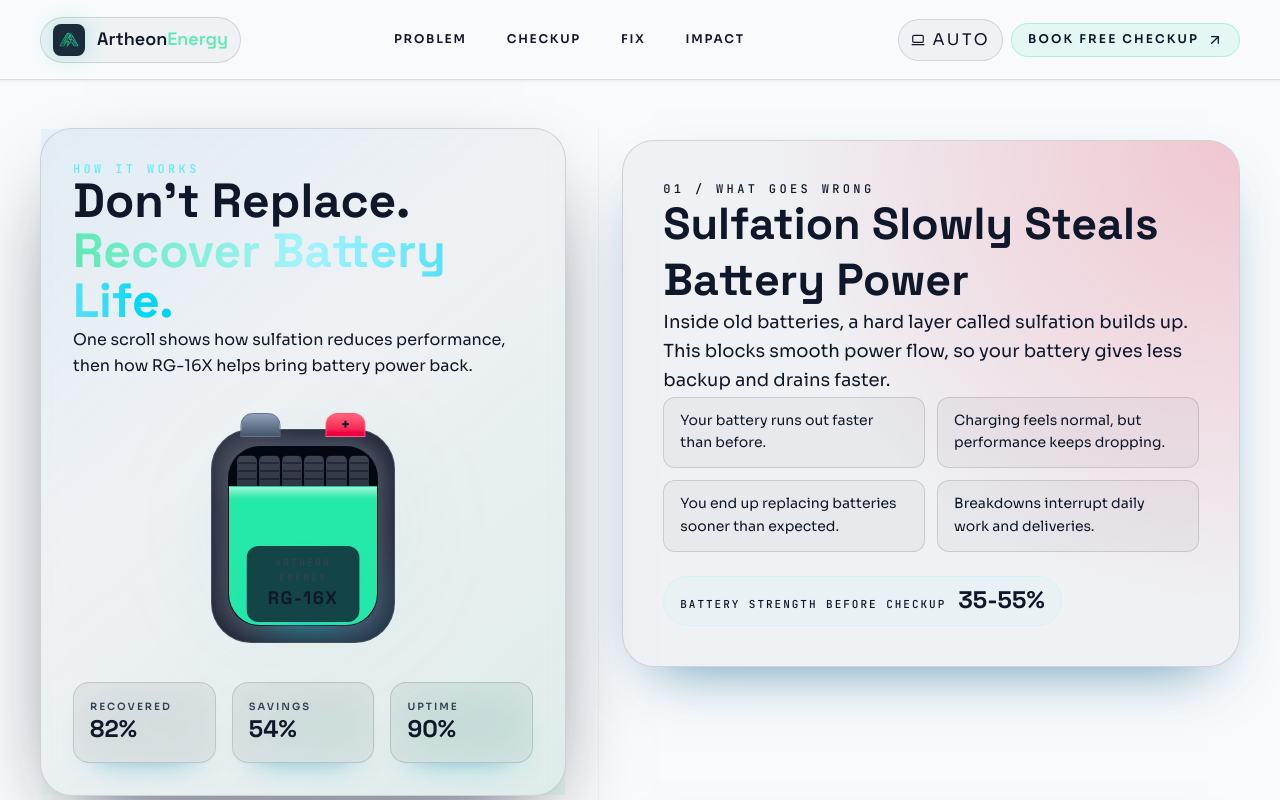
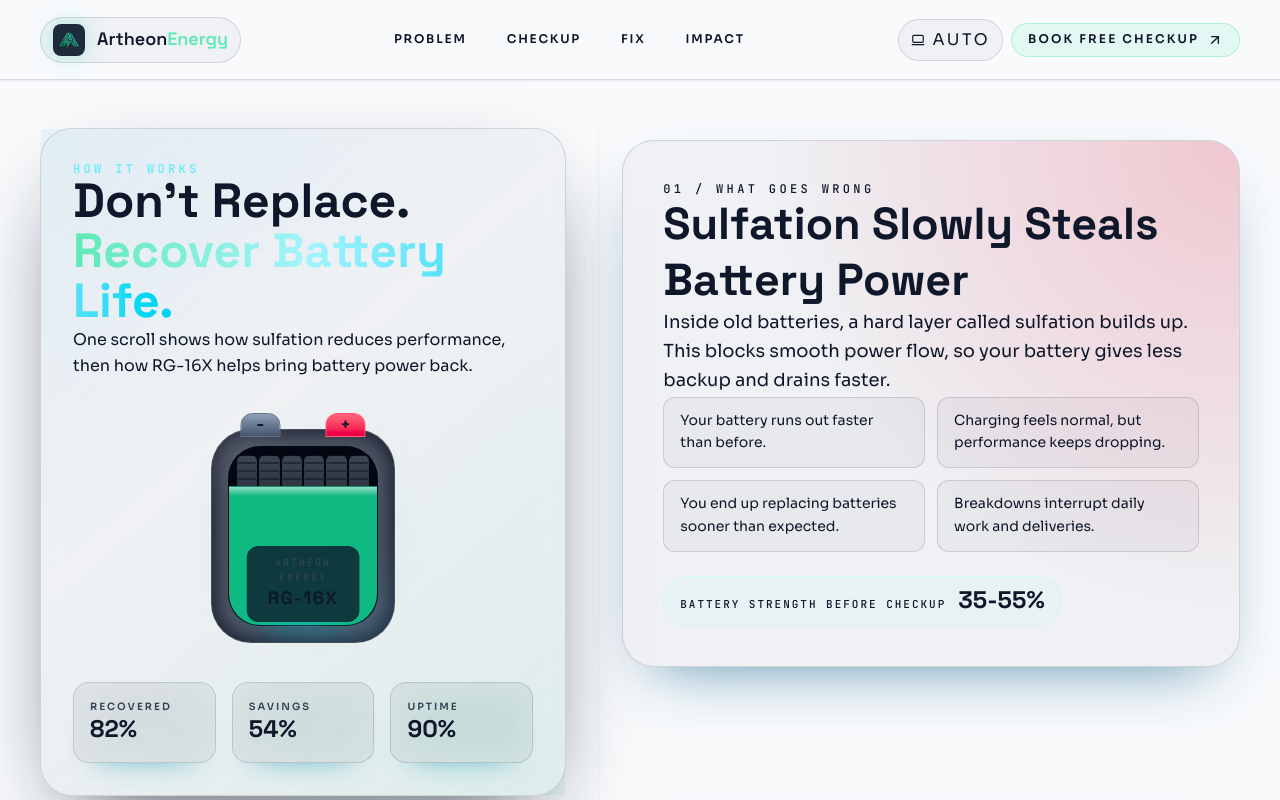
Before and after one commit to gingerbotcodes/artheonenergy, a React (Vite) app: page / in a window 1280 px wide. Shown: the top 800 px of the page. Built offline with nearby package versions, Linux system fonts and the light colour scheme.

Commit message:
Boost battery animation smoothness and add minus terminal

```diff
--- a/src/components/BatteryGraphic.tsx
+++ b/src/components/BatteryGraphic.tsx
@@ -1,108 +1,61 @@
-import {
-  motion,
-  type MotionValue,
-  useMotionTemplate,
-  useSpring,
-  useTransform,
-} from 'framer-motion';
+import { motion, type MotionValue, useSpring, useTransform } from 'framer-motion';
 
 interface BatteryGraphicProps {
   scrollProgress: MotionValue<number>;
   compact?: boolean;
 }
 
-type ParticleSpec = {
-  id: string;
-  left: number;
-  top: number;
-  drift: number;
-  travel: number;
-  duration: number;
-  delay: number;
-};
-
 const PLATE_COUNT = 6;
-
-const PARTICLE_SPECS: ParticleSpec[] = Array.from({ length: 8 }, (_, index) => {
-  const left = 12 + ((index * 37) % 74);
-  const top = 42 + ((index * 19) % 35);
-  const drift = (index % 2 === 0 ? 1 : -1) * (14 + (index % 5) * 8);
-  const travel = 34 + (index % 4) * 14;
-  const duration = 2.3 + (index % 4) * 0.4;
-  const delay = (index % 6) * 0.22;
-
-  return {
-    id: `particle-${index}`,
-    left,
-    top,
-    drift,
-    travel,
-    duration,
-    delay,
-  };
-});
 
 export const BatteryGraphic = ({
   scrollProgress,
   compact = false,
 }: BatteryGraphicProps) => {
   const smoothProgress = useSpring(scrollProgress, {
-    stiffness: 80,
-    damping: 24,
-    mass: 0.4,
+    stiffness: 90,
+    damping: 28,
+    mass: 0.32,
     restDelta: 0.001,
   });
 
-  const fluidLevel = useTransform(
+  const fluidScaleY = useTransform(
     smoothProgress,
     [0, 0.2, 0.42, 0.6, 0.78, 1],
-    ['78%', '20%', '16%', '48%', '58%', '96%'],
+    [0.78, 0.2, 0.16, 0.48, 0.58, 0.96],
   );
 
-  const fluidHue = useTransform(
+  const fluidColor = useTransform(
     smoothProgress,
     [0, 0.25, 0.5, 0.7, 1],
-    [160, 4, 42, 168, 154],
+    ['#10b981', '#ef4444', '#eab308', '#14b8a6', '#10b981'],
   );
-
-  const fluidColor = useMotionTemplate`hsl(${fluidHue} 82% 53%)`;
 
   const crystalOpacity = useTransform(
     smoothProgress,
     [0, 0.2, 0.3, 0.52, 0.65, 1],
-    [0, 0, 0.9, 0.95, 0.12, 0],
+    [0, 0, 0.86, 0.86, 0.08, 0],
   );
 
   const pulseOpacity = useTransform(
     smoothProgress,
     [0, 0.48, 0.62, 0.84, 1],
-    [0, 0, 1, 0.7, 0],
+    [0, 0, 1, 0.62, 0],
   );
 
-  const sparkleOpacity = useTransform(smoothProgress, [0, 0.72, 0.88, 1], [0, 0, 0.55, 1]);
-
-  const jitterX = useTransform(
+  const shakeX = useTransform(
     smoothProgress,
-    [0, 0.52, 0.57, 0.62, 0.67, 0.72, 1],
-    [0, 0, -1.1, 1.1, -1.1, 0.7, 0],
-  );
-
-  const jitterY = useTransform(
-    smoothProgress,
-    [0, 0.52, 0.57, 0.62, 0.67, 0.72, 1],
-    [0, 0, 0.6, -0.6, 0.6, -0.6, 0],
+    [0, 0.54, 0.58, 0.64, 0.7, 1],
+    [0, 0, -0.8, 0.8, 0, 0],
   );
 
   const haloOpacity = useTransform(
     smoothProgress,
     [0, 0.28, 0.6, 1],
-    [0.28, 0.36, 0.5, 0.42],
+    [0.22, 0.3, 0.42, 0.36],
   );
 
-  const badgeScale = useTransform(smoothProgress, [0, 0.86, 0.96, 1], [0, 0, 1.12, 1]);
-  const badgeRotate = useTransform(smoothProgress, [0, 0.86, 0.96, 1], [-92, -92, 16, 10]);
-
-  const particleSpecs = compact ? PARTICLE_SPECS.slice(0, 3) : PARTICLE_SPECS.slice(0, 6);
+  const badgeScale = useTransform(smoothProgress, [0, 0.86, 0.96, 1], [0, 0, 1.1, 1]);
+  const badgeRotate = useTransform(smoothProgress, [0, 0.86, 0.96, 1], [-92, -92, 14, 10]);
 
   const frameWidthClass = compact
     ? 'max-w-[148px] sm:max-w-[168px]'
@@ -120,25 +73,27 @@
 
   return (
     <motion.div
-      style={{ x: jitterX, y: jitterY }}
-      className={`relative mx-auto aspect-[4/5] w-full will-change-transform ${frameWidthClass}`}
+      style={{ x: shakeX }}
+      className={`relative mx-auto aspect-[4/5] w-full transform-gpu will-change-transform ${frameWidthClass}`}
     >
       <motion.div
         style={{ opacity: haloOpacity }}
-        className="absolute -inset-5 rounded-[2.8rem] bg-[radial-gradient(circle,rgba(34,211,238,0.45),rgba(16,185,129,0.2)_44%,transparent_72%)] blur-3xl"
+        className="absolute -inset-4 rounded-[2.8rem] bg-[radial-gradient(circle,rgba(34,211,238,0.45),rgba(16,185,129,0.18)_46%,transparent_70%)] blur-xl"
       />
 
       <div
         className={`absolute left-1/2 top-0 z-20 flex -translate-x-1/2 justify-between ${terminalWidthClass}`}
       >
-        <div className={`${terminalSlotClass} rounded-t-xl border border-slate-500 bg-gradient-to-b from-slate-400 to-slate-600`} />
+        <div className={`relative ${terminalSlotClass} rounded-t-xl border border-slate-500 bg-gradient-to-b from-slate-400 to-slate-600`}>
+          <span className="absolute inset-0 grid place-items-center text-sm font-bold text-slate-900">-</span>
+        </div>
         <div className={`relative ${terminalSlotClass} rounded-t-xl border border-rose-400/80 bg-gradient-to-b from-rose-400 to-rose-600`}>
           <span className="absolute inset-0 grid place-items-center text-sm font-bold text-white">+</span>
         </div>
       </div>
 
       <div
-        className={`absolute inset-x-0 bottom-0 ${shellTopClass} overflow-hidden border border-white/15 bg-slate-900/70 shadow-[inset_0_0_35px_rgba(2,6,23,0.95)] ${shellPaddingClass} ${shellRoundClass}`}
+        className={`absolute inset-x-0 bottom-0 ${shellTopClass} overflow-hidden border border-white/15 bg-slate-900/70 shadow-[inset_0_0_24px_rgba(2,6,23,0.92)] ${shellPaddingClass} ${shellRoundClass}`}
       >
         <div className="absolute inset-0 bg-[linear-gradient(140deg,rgba(255,255,255,0.08),transparent_22%,transparent_68%,rgba(56,189,248,0.12))]" />
 
@@ -150,30 +105,28 @@
                 className="relative overflow-hidden rounded-md border border-white/10 bg-gradient-to-b from-slate-300/30 via-slate-600/35 to-slate-900/60"
               >
                 <div className="absolute inset-0 bg-[linear-gradient(transparent_74%,rgba(2,6,23,0.4)_74%)] [background-size:100%_8px]" />
-                <motion.div
-                  style={{ opacity: crystalOpacity }}
-                  className="absolute inset-0 bg-[radial-gradient(circle_at_30%_24%,rgba(251,191,36,0.45),transparent_34%),radial-gradient(circle_at_72%_72%,rgba(254,242,153,0.4),transparent_34%)] mix-blend-hard-light"
-                />
-                <motion.div
-                  style={{ opacity: pulseOpacity }}
-                  className="absolute inset-0 bg-[linear-gradient(to_top,rgba(6,182,212,0),rgba(34,211,238,0.55),rgba(6,182,212,0))]"
-                />
               </div>
             ))}
           </div>
 
           <motion.div
-            style={{ height: fluidLevel, background: fluidColor }}
-            className="absolute inset-x-0 bottom-0 overflow-hidden border-t border-white/20"
+            style={{ opacity: crystalOpacity }}
+            className="pointer-events-none absolute inset-0 bg-[radial-gradient(circle_at_30%_24%,rgba(251,191,36,0.44),transparent_34%),radial-gradient(circle_at_72%_72%,rgba(254,242,153,0.35),transparent_34%)] mix-blend-hard-light"
+          />
+
+          <motion.div
+            style={{ opacity: pulseOpacity }}
+            className="pointer-events-none absolute inset-0 bg-[linear-gradient(to_top,rgba(6,182,212,0),rgba(34,211,238,0.44),rgba(6,182,212,0))]"
+          />
+
+          <motion.div
+            style={{ scaleY: fluidScaleY, backgroundColor: fluidColor, originY: 1 }}
+            className="absolute inset-x-0 bottom-0 h-full overflow-hidden border-t border-white/20 transform-gpu will-change-transform"
           >
             <div className="absolute inset-x-0 top-0 h-3 bg-gradient-to-b from-white/55 to-transparent" />
             <motion.div
               style={{ opacity: pulseOpacity }}
-              className="absolute inset-0 bg-[radial-gradient(circle_at_50%_80%,rgba(165,243,252,0.4),transparent_60%)]"
-            />
-            <motion.div
-              style={{ opacity: sparkleOpacity }}
-              className="absolute inset-0 bg-[linear-gradient(120deg,rgba(255,255,255,0.26)_0%,transparent_32%,transparent_68%,rgba(255,255,255,0.22)_100%)]"
+              className="absolute inset-0 bg-[radial-gradient(circle_at_50%_80%,rgba(165,243,252,0.38),transparent_60%)]"
             />
           </motion.div>
 
@@ -181,36 +134,10 @@
             style={{ opacity: pulseOpacity }}
             className="pointer-events-none absolute inset-0"
           >
-            <div className="absolute left-1/2 top-1/2 h-28 w-28 -translate-x-1/2 -translate-y-1/2 rounded-full border-2 border-cyan-200/55 animate-[ping_1.5s_cubic-bezier(0,0,0.2,1)_infinite]" />
-            <div className="absolute left-1/2 top-1/2 h-40 w-40 -translate-x-1/2 -translate-y-1/2 rounded-full border border-cyan-200/35 animate-[ping_1.8s_cubic-bezier(0,0,0.2,1)_infinite]" />
-          </motion.div>
-
-          <motion.div
-            style={{ opacity: sparkleOpacity }}
-            className="pointer-events-none absolute -inset-8"
-          >
-            {particleSpecs.map((particle) => (
-              <motion.div
-                key={particle.id}
-                className="absolute h-2 w-2 rounded-full bg-emerald-200 shadow-[0_0_14px_rgba(110,231,183,0.85)]"
-                style={{
-                  left: `${particle.left}%`,
-                  top: `${particle.top}%`,
-                }}
-                animate={{
-                  y: [0, -particle.travel],
-                  x: [0, particle.drift],
-                  opacity: [0, 0.9, 0],
-                  scale: [0.2, 1.2, 0.1],
-                }}
-                transition={{
-                  duration: particle.duration,
-                  delay: particle.delay,
-                  repeat: Number.POSITIVE_INFINITY,
-                  ease: 'easeInOut',
-                }}
-              />
-            ))}
+            <div className="absolute left-1/2 top-1/2 h-24 w-24 -translate-x-1/2 -translate-y-1/2 rounded-full border-2 border-cyan-200/50 animate-[ping_1.6s_cubic-bezier(0,0,0.2,1)_infinite]" />
+            {!compact && (
+              <div className="absolute left-1/2 top-1/2 h-[8.5rem] w-[8.5rem] -translate-x-1/2 -translate-y-1/2 rounded-full border border-cyan-200/32 animate-[ping_1.9s_cubic-bezier(0,0,0.2,1)_infinite]" />
+            )}
           </motion.div>
         </div>
 
```
